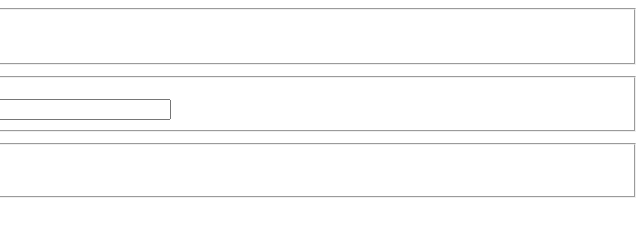
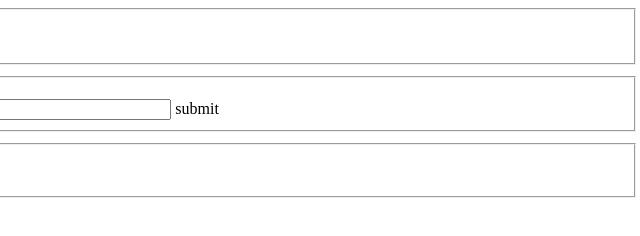
Before and after one commit to student-permit/html, a plain HTML site: page form.html in a window 1280 px wide. Shown: the part 142-378 px from the top of the page, 634-1274 px from the left. Drawn offline with Linux system fonts and the light colour scheme.

Commit message:
form.html

```diff
--- a/form.html
+++ b/form.html
@@ -30,6 +30,7 @@
       <label>password: <input type="password" name="userPw"></label>
       <label for="">이메일: </label>
       <input type="email" id="ueserEmail">
+      <Ibel> submit </Ibel>
     </fieldset>
     <fieldset>
       <legend>버튼</legend>
```
